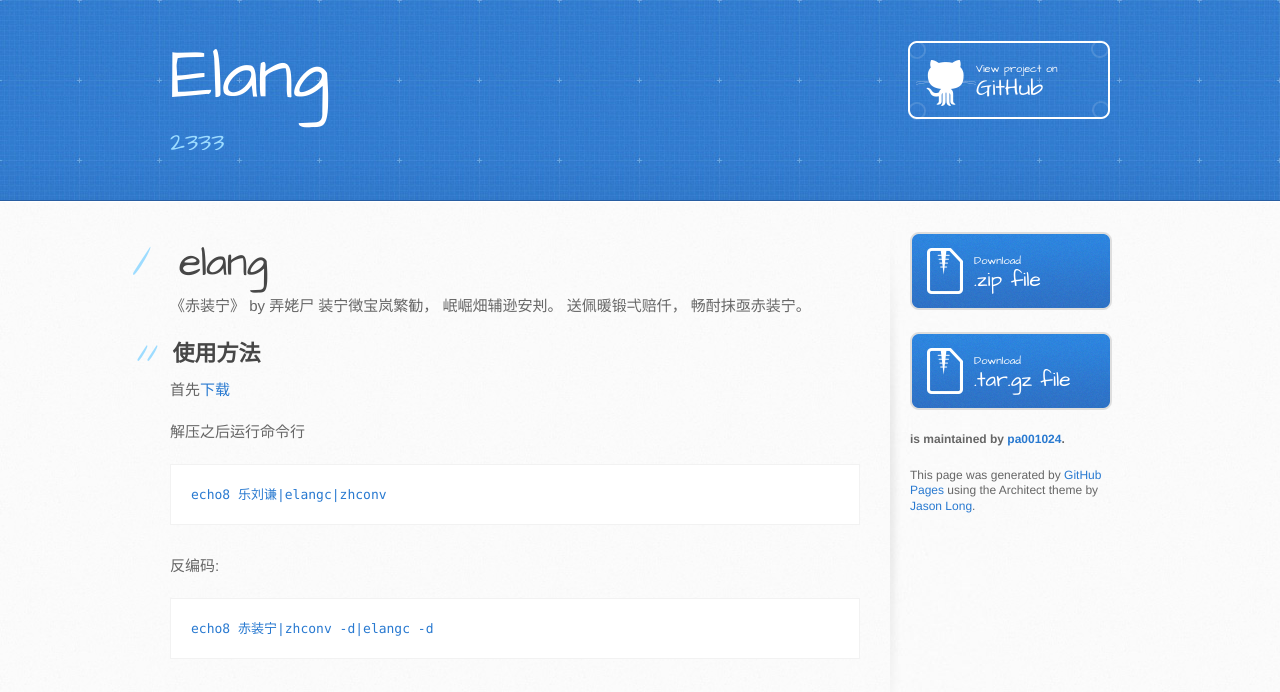
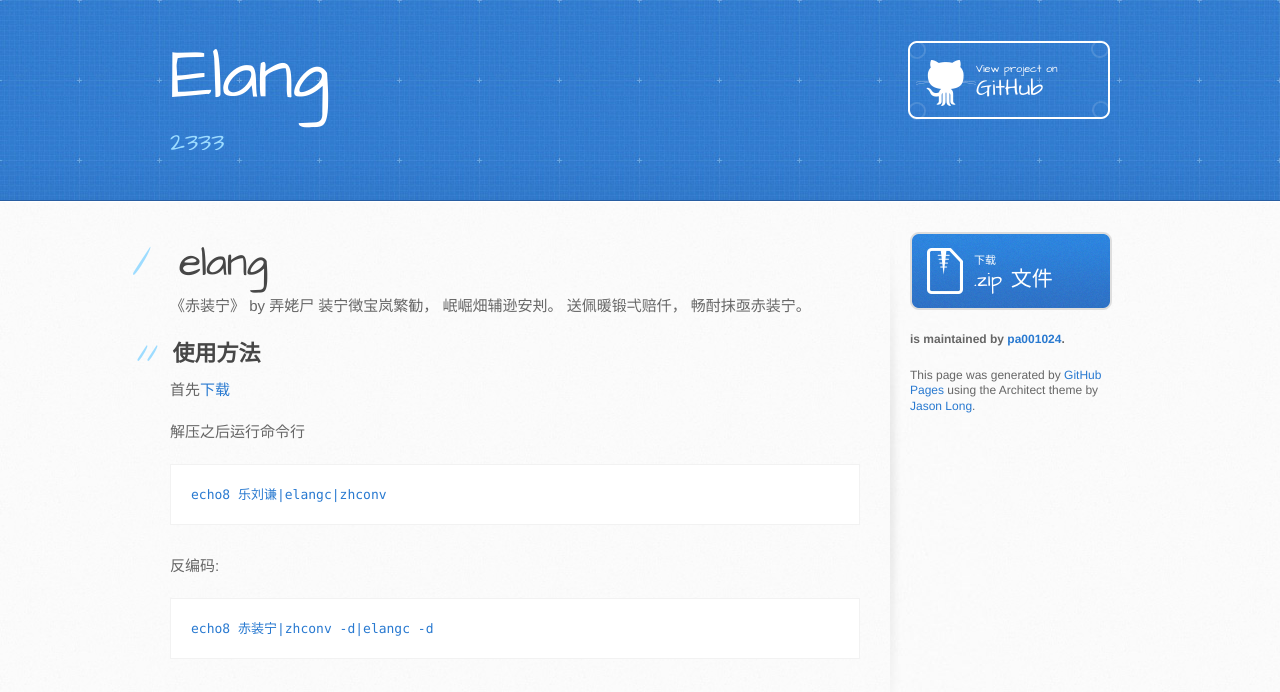
Before and after one commit to pa001024/elang, a plain HTML site: page index.html in a window 1280 px wide. Drawn offline with Linux system fonts and the light colour scheme.

Commit message:
update index

```diff
--- a/index.html
+++ b/index.html
@@ -36,7 +36,7 @@
 <h2>
 <a name="%E4%BD%BF%E7%94%A8%E6%96%B9%E6%B3%95" class="anchor" href="#%E4%BD%BF%E7%94%A8%E6%96%B9%E6%B3%95"><span class="octicon octicon-link"></span></a>使用方法</h2>
 
-<p>首先<a href="https://pa001024.github.io/elang/download/elang.zip">下载</a></p>
+<p>首先<a href="http://pa001024.github.io/elang/download/elang.zip">下载</a></p>
 
 <p>解压之后运行命令行</p>
 
@@ -50,13 +50,9 @@
         </section>
 
         <aside id="sidebar">
-          <a href="https://github.com/pa001024/elang/zipball/master" class="button">
-            <small>Download</small>
-            .zip file
-          </a>
-          <a href="https://github.com/pa001024/elang/tarball/master" class="button">
-            <small>Download</small>
-            .tar.gz file
+          <a href="http://pa001024.github.io/elang/download/elang.zip" class="button">
+            <small>下载</small>
+            .zip 文件
           </a>
 
           <p class="repo-owner"><a href="https://github.com/pa001024/elang"></a> is maintained by <a href="https://github.com/pa001024">pa001024</a>.</p>
```
